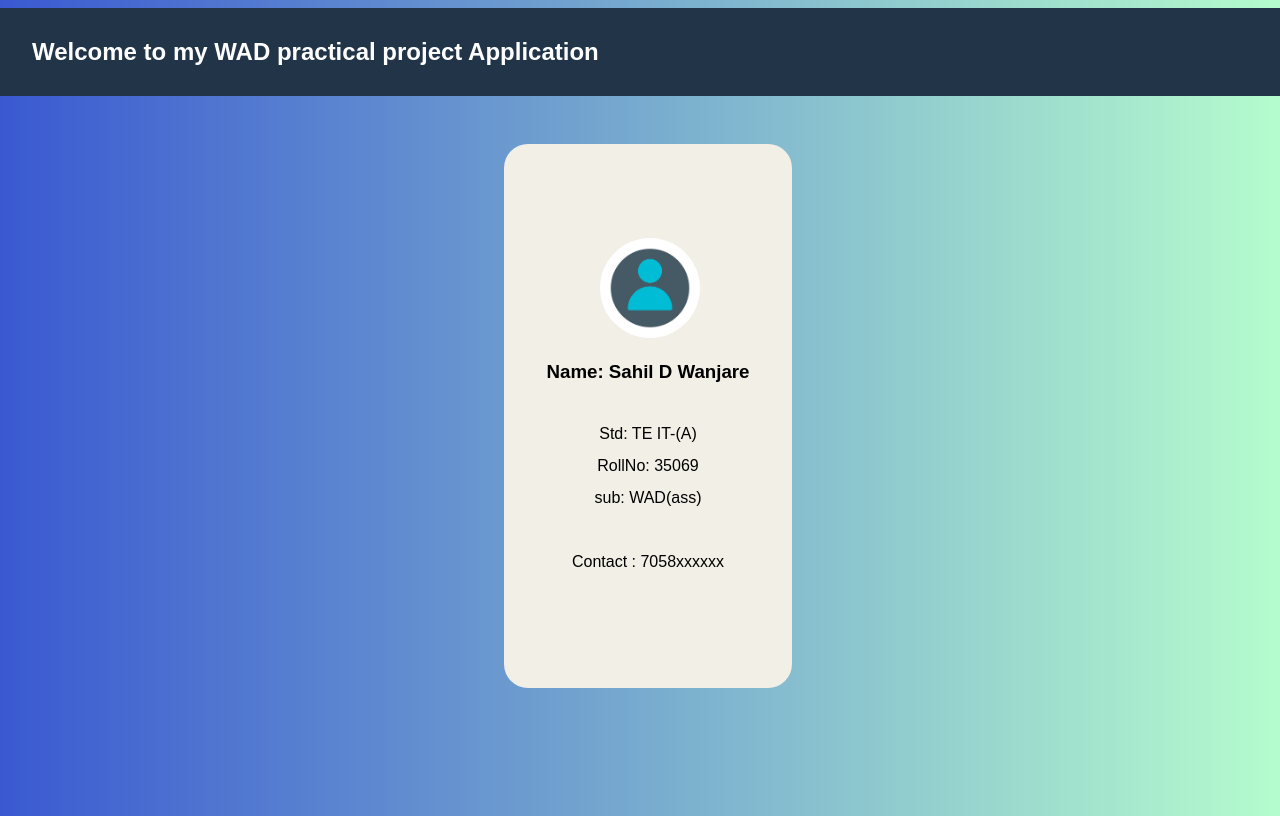
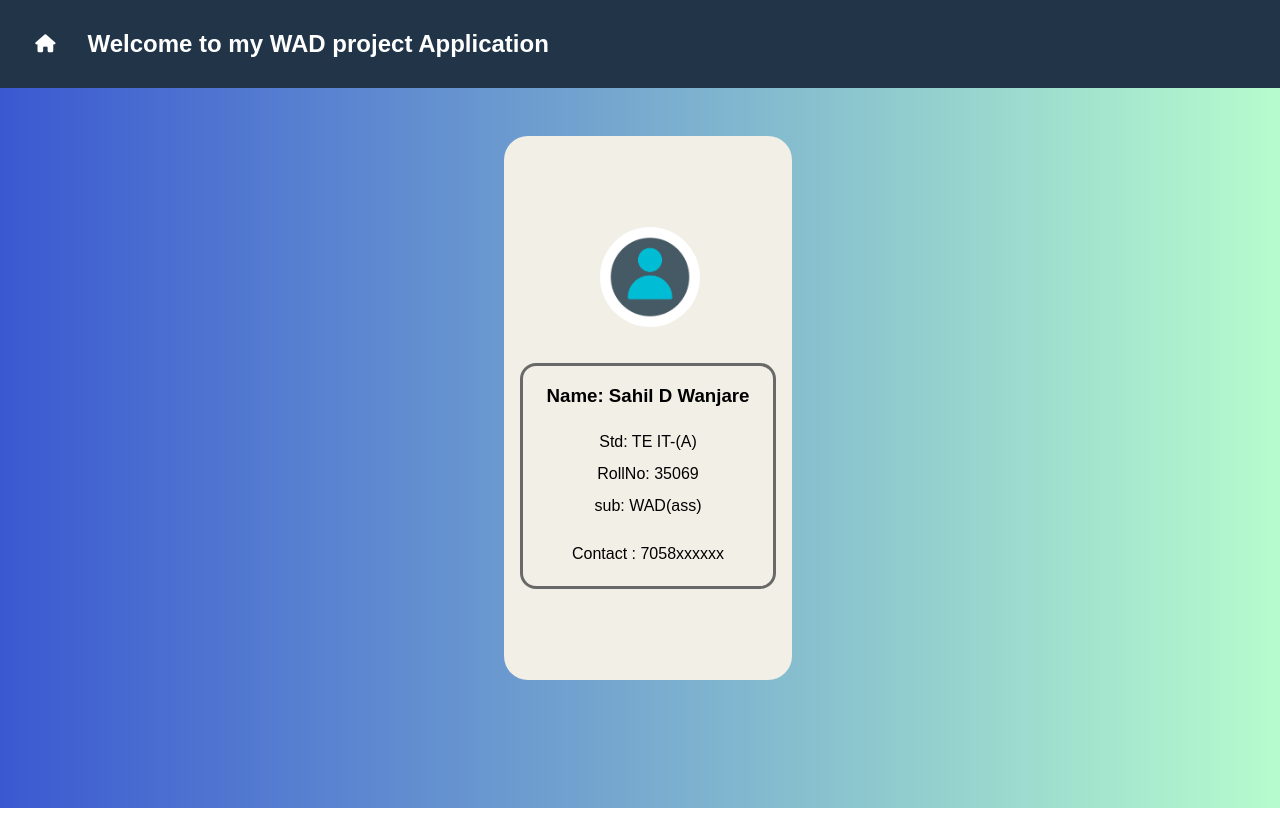
Before and after one commit to SahilDWanjare/WAD_Mock_Practical, a plain HTML site: page index.html in a window 1280 px wide. Drawn offline with Linux system fonts and the light colour scheme.

Commit message:
new chnages are made

```diff
--- a/index.html
+++ b/index.html
@@ -5,17 +5,21 @@
     <meta name="viewport" content="width=device-width, initial-scale=1.0">
     <title>Practical_DemoApp</title>
     <link rel="stylesheet" href="style.css">
+    <link rel="stylesheet" href="https://cdnjs.cloudflare.com/ajax/libs/font-awesome/6.7.2/css/all.min.css" integrity="sha512-Evv84Mr4kqVGRNSgIGL/F/aIDqQb7xQ2vcrdIwxfjThSH8CSR7PBEakCr51Ck+w+/U6swU2Im1vVX0SVk9ABhg==" crossorigin="anonymous" referrerpolicy="no-referrer" />
 </head>
 <body>
     <div class="Navbar">
-        <h2>Welcome to my WAD practical project Application</h2>
+        <i class="fa-solid fa-house home"></i>
+        <h2>Welcome to my WAD project Application</h2>
 
     </div>
     <div class="main">
         <div class="container">
             <div class="image">
+
                 <img src="./images.png" alt="just a demo image">
             </div>
+            <div class="mid">
                 <div class="heading">
                     <h3>
                         Name: Sahil D Wanjare
@@ -34,6 +38,8 @@
                     Contact : 7058xxxxxx
                 </p>
             </div>
+
+        </div>
     </div>
 </body>
 </html>
--- a/style.css
+++ b/style.css
@@ -22,6 +22,7 @@ body {
     align-items: center;
     margin-left: -0.5rem;
     color: white;
+    margin-top: -0.5rem;
 }
 .Navbar h2{
     margin-left: 2rem;
@@ -62,3 +63,14 @@ p{
     text-align: center;
     line-height: 2rem;
 }
+
+.home{
+    font-size: large;
+    margin-left: 2.2rem;
+}
+
+.mid{
+    margin-top: 2rem;
+    border: solid rgb(105, 105, 105);
+    border-radius: 1rem;
+}
```
Lines whose indentation alone changed are shown as unchanged.
